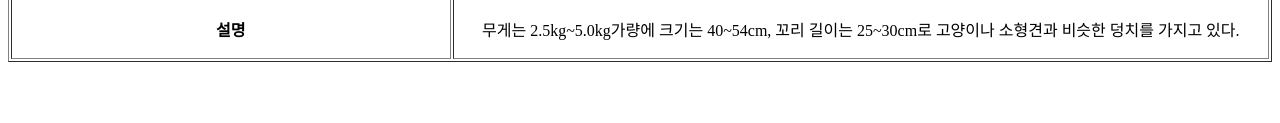
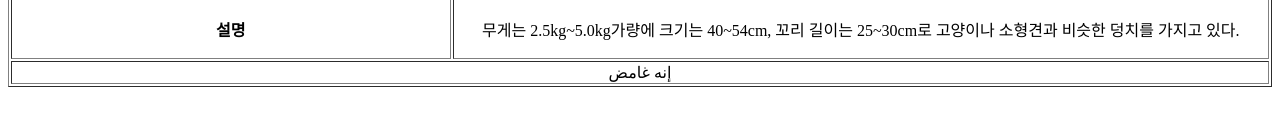
Before and after one commit to Cho2unseo/animal-dictionary, a plain HTML site: page pages/quokka.html in a window 1280 px wide. Shown: the part 499-622 px from the top of the page. Drawn offline with Linux system fonts and the light colour scheme; files that its build step writes are made by us from their sources.

Commit message:
#2 feat quokka.html에 아랍어 추가

```diff
--- a/pages/quokka.html
+++ b/pages/quokka.html
@@ -30,6 +30,9 @@
               고양이나 소형견과 비슷한 덩치를 가지고 있다.
             </p>
           </td>
+	  <tr>
+          <td colspan="2">إنه غامض</td>
+        </tr>
         </tr>
       </table>
     </div>
```
